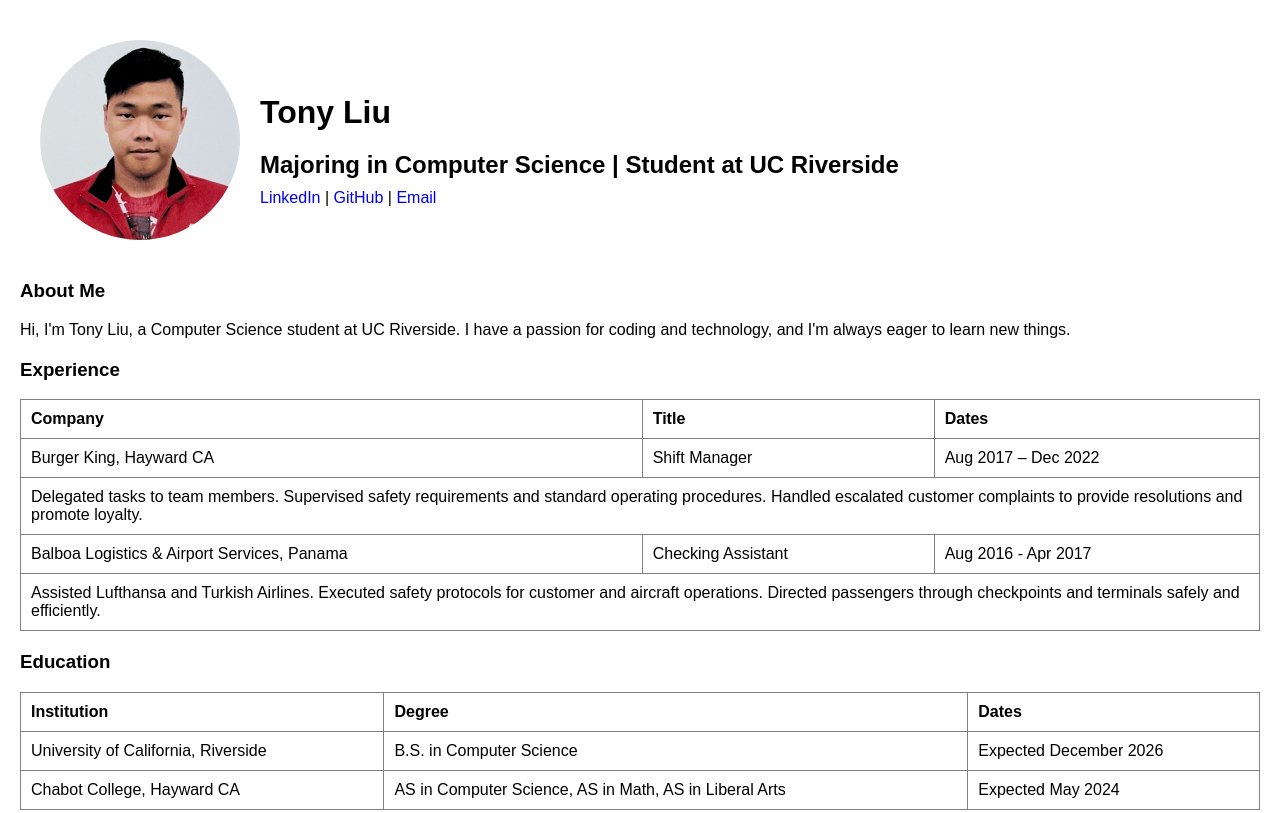
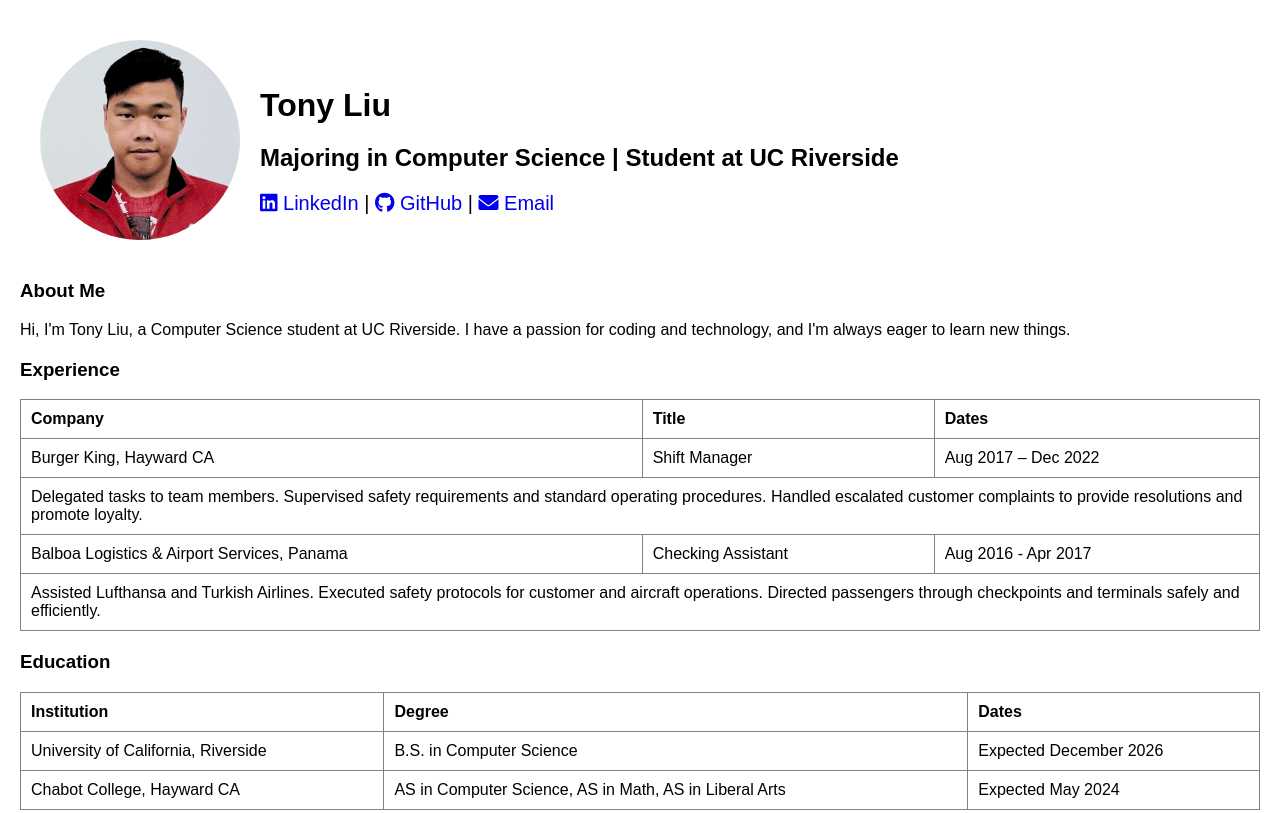
Before and after one commit to Yilunot/Personal-Page, a plain HTML site: page index.html in a window 1280 px wide. Shown: the top 813 px of the page. Drawn offline with Linux system fonts and the light colour scheme.

Commit message:
stype and icons

```diff
--- a/index.html
+++ b/index.html
@@ -4,6 +4,7 @@
     <meta charset="UTF-8">
     <title>Tony Liu</title>
     <link rel="stylesheet" href="styles/style.css">
+    <link rel="stylesheet" href="https://cdnjs.cloudflare.com/ajax/libs/font-awesome/6.0.0-beta3/css/all.min.css">
 </head>
 
 
@@ -15,9 +16,9 @@
             <h2 id="subheading">Majoring in Computer Science | Student at UC Riverside</h2>
 
             <div class="socials">
-                <a href="https://www.linkedin.com/in/tony-liu-li/" target="_blank">LinkedIn</a> |
-                <a href="https://github.com/Yilunot" target="_blank">GitHub</a> |
-                <a href="mailto:Tonyliu05@hotmail.com" target="_blank">Email</a>
+                <a href="https://www.linkedin.com/in/tony-liu-li/" target="_blank"> <i class="fa-brands fa-linkedin"></i> LinkedIn</a> |
+                <a href="https://github.com/Yilunot" target="_blank"> <i class="fa-brands fa-github"></i> GitHub</a> |
+                <a href="mailto:Tonyliu05@hotmail.com" target="_blank"> <i class="fa-solid fa-envelope"></i> Email</a>
             </div>
         </div>
     </div>
--- a/styles/style.css
+++ b/styles/style.css
@@ -3,6 +3,11 @@
             display: flex;
             align-items: center;
             padding: 20px;
+        }
+        .socials {
+            margin-top: 10px;
+            font-size: 20px;
+            margin-top: 20px;
         }
         body{
             font-family: Arial, sans-serif;
```
